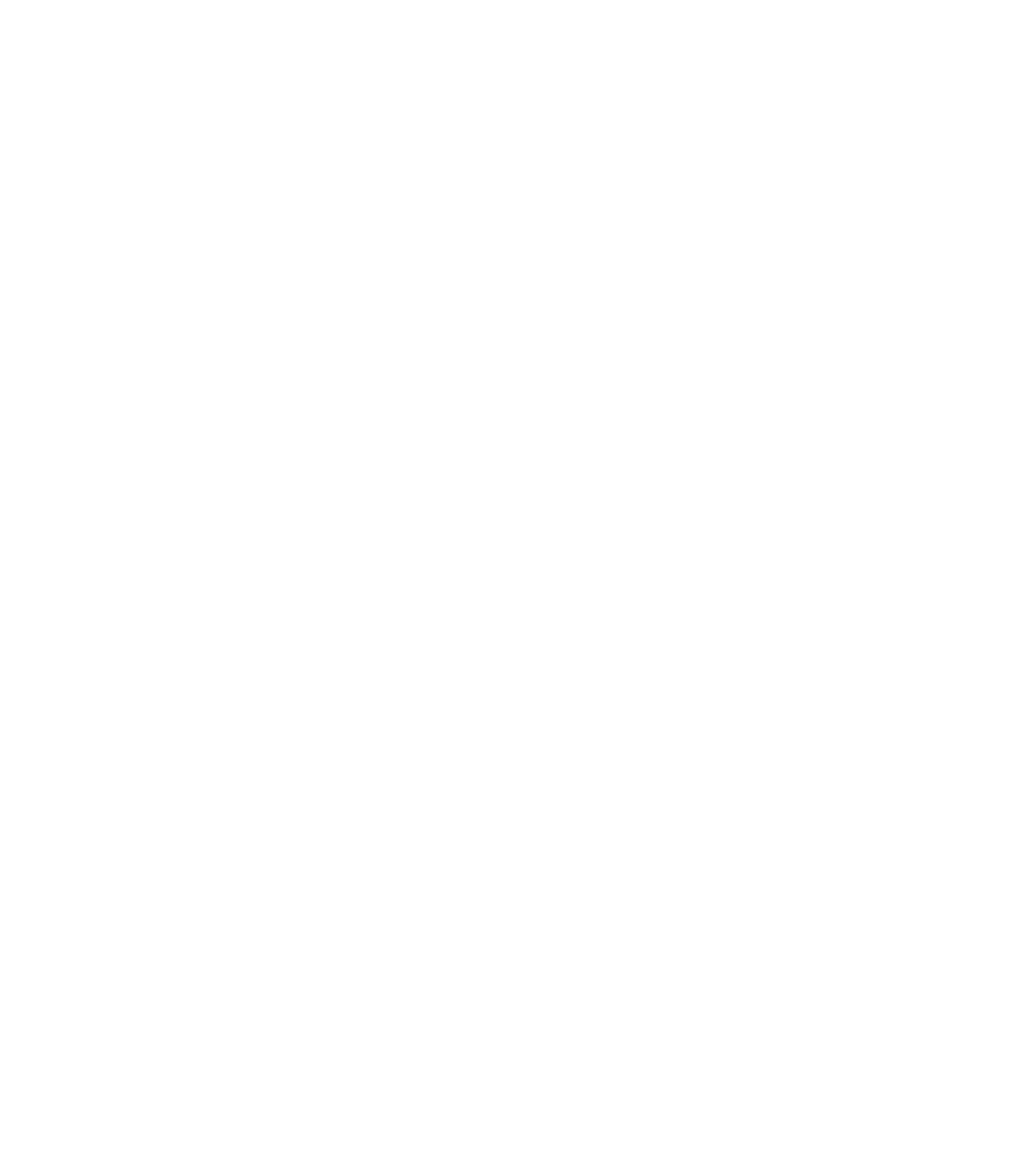
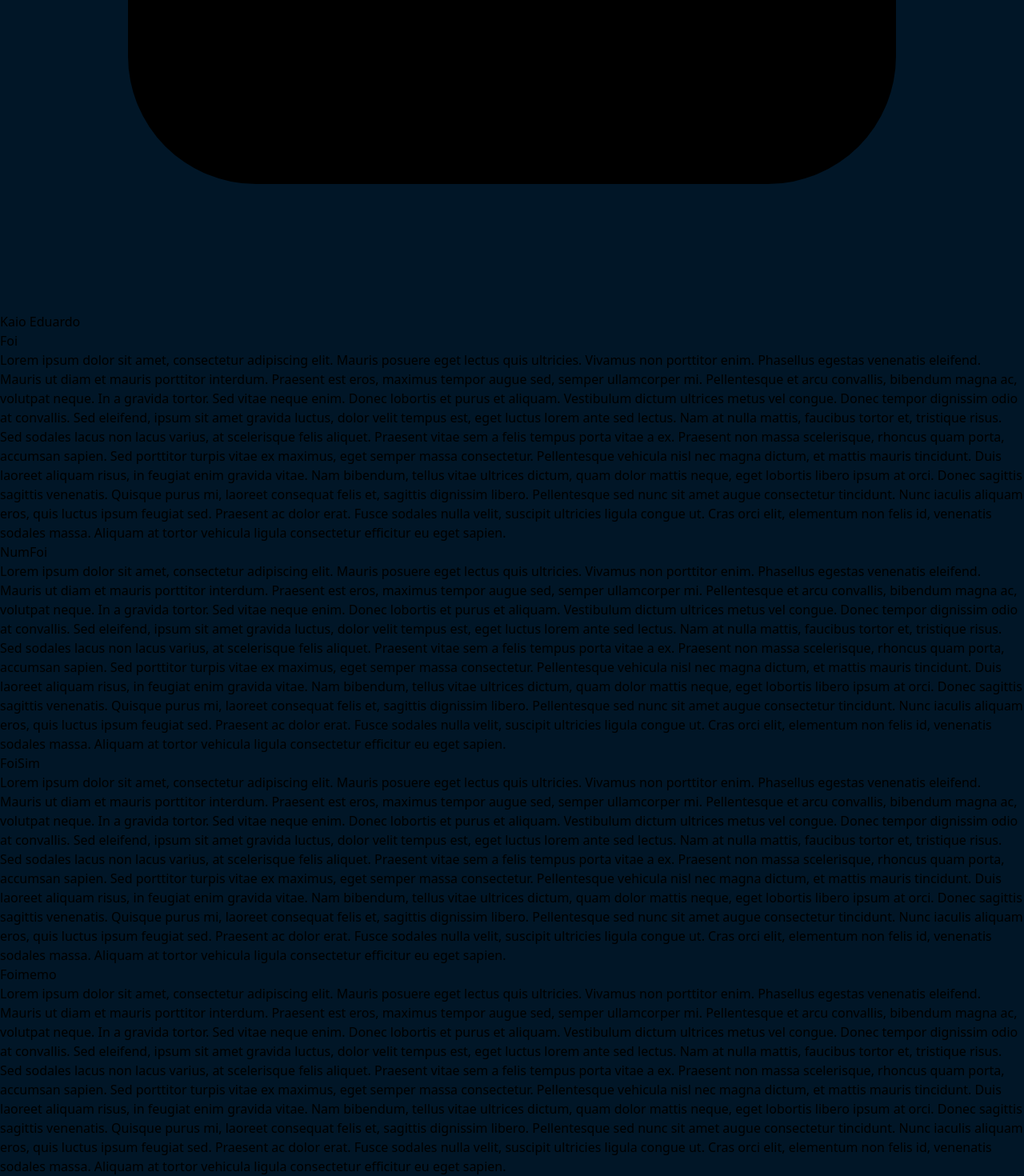
Before and after one commit to Kaioedsago/Kaioedsago.github.io, a React (Vite) app: page / in a window 1280 px wide. Shown: the part 890-2360 px from the top of the page at 80% size. Before the commit the page ends 800 px from the top, so only its background shows below. Built offline with nearby package versions, Linux system fonts and the light colour scheme.

Commit message:
Feat: End of the day

```diff
--- a/package.json
+++ b/package.json
@@ -11,6 +11,7 @@
     "preview": "vite preview"
   },
   "dependencies": {
+    "@heroicons/react": "^2.0.18",
     "react": "^18.2.0",
     "react-dom": "^18.2.0",
     "react-router-dom": "^6.16.0"
--- /dev/null
+++ b/src/components/Header.jsx
@@ -0,0 +1,23 @@
+import {CodeBracketSquareIcon} from '@heroicons/react/24/solid';
+
+const Header = () => {
+
+    return(
+        <div className='shadow-md w-full bg-white'>
+            <div className="md:px-10 py-4 px-7 ">
+                 <img src="" alt="" />{/* Logo Aqui */}
+                 <div className='flex text-2xl cursor-pointer gap-2'>
+                    <CodeBracketSquareIcon className='w-9 h-9 text-purple-900' />
+                    <span className='font-bold'>Kaio Eduardo</span>
+                 </div>
+                 {/* Nav Links */}
+                 <div>
+
+                 </div>
+            </div>
+        </div>
+    )
+
+}
+
+export default Header;
--- a/src/index.css
+++ b/src/index.css
@@ -1,3 +1,7 @@
 @tailwind base;
 @tailwind components;
 @tailwind utilities;
+
+body{
+    background-color: #011627;
+}
--- a/src/pages/Home.jsx
+++ b/src/pages/Home.jsx
@@ -1,9 +1,131 @@
+import Header from "../components/Header";
+
 const Home = () => {
-    return(
-        <>
-        <h1>Welcome??</h1>
-        </>
-    )
-}
+  return (
+    <>
+      <Header />
+      <div id="Foi">
+        <h1>Foi</h1>
+        <p>
+          Lorem ipsum dolor sit amet, consectetur adipiscing elit. Mauris
+          posuere eget lectus quis ultricies. Vivamus non porttitor enim.
+          Phasellus egestas venenatis eleifend. Mauris ut diam et mauris
+          porttitor interdum. Praesent est eros, maximus tempor augue sed,
+          semper ullamcorper mi. Pellentesque et arcu convallis, bibendum magna
+          ac, volutpat neque. In a gravida tortor. Sed vitae neque enim. Donec
+          lobortis et purus et aliquam. Vestibulum dictum ultrices metus vel
+          congue. Donec tempor dignissim odio at convallis. Sed eleifend, ipsum
+          sit amet gravida luctus, dolor velit tempus est, eget luctus lorem
+          ante sed lectus. Nam at nulla mattis, faucibus tortor et, tristique
+          risus. Sed sodales lacus non lacus varius, at scelerisque felis
+          aliquet. Praesent vitae sem a felis tempus porta vitae a ex. Praesent
+          non massa scelerisque, rhoncus quam porta, accumsan sapien. Sed
+          porttitor turpis vitae ex maximus, eget semper massa consectetur.
+          Pellentesque vehicula nisl nec magna dictum, et mattis mauris
+          tincidunt. Duis laoreet aliquam risus, in feugiat enim gravida vitae.
+          Nam bibendum, tellus vitae ultrices dictum, quam dolor mattis neque,
+          eget lobortis libero ipsum at orci. Donec sagittis sagittis venenatis.
+          Quisque purus mi, laoreet consequat felis et, sagittis dignissim
+          libero. Pellentesque sed nunc sit amet augue consectetur tincidunt.
+          Nunc iaculis aliquam eros, quis luctus ipsum feugiat sed. Praesent ac
+          dolor erat. Fusce sodales nulla velit, suscipit ultricies ligula
+          congue ut. Cras orci elit, elementum non felis id, venenatis sodales
+          massa. Aliquam at tortor vehicula ligula consectetur efficitur eu eget
+          sapien.
+        </p>
+      </div>
+      <div id="NumFoi">
+        <h1>NumFoi</h1>
+        <p>
+          Lorem ipsum dolor sit amet, consectetur adipiscing elit. Mauris
+          posuere eget lectus quis ultricies. Vivamus non porttitor enim.
+          Phasellus egestas venenatis eleifend. Mauris ut diam et mauris
+          porttitor interdum. Praesent est eros, maximus tempor augue sed,
+          semper ullamcorper mi. Pellentesque et arcu convallis, bibendum magna
+          ac, volutpat neque. In a gravida tortor. Sed vitae neque enim. Donec
+          lobortis et purus et aliquam. Vestibulum dictum ultrices metus vel
+          congue. Donec tempor dignissim odio at convallis. Sed eleifend, ipsum
+          sit amet gravida luctus, dolor velit tempus est, eget luctus lorem
+          ante sed lectus. Nam at nulla mattis, faucibus tortor et, tristique
+          risus. Sed sodales lacus non lacus varius, at scelerisque felis
+          aliquet. Praesent vitae sem a felis tempus porta vitae a ex. Praesent
+          non massa scelerisque, rhoncus quam porta, accumsan sapien. Sed
+          porttitor turpis vitae ex maximus, eget semper massa consectetur.
+          Pellentesque vehicula nisl nec magna dictum, et mattis mauris
+          tincidunt. Duis laoreet aliquam risus, in feugiat enim gravida vitae.
+          Nam bibendum, tellus vitae ultrices dictum, quam dolor mattis neque,
+          eget lobortis libero ipsum at orci. Donec sagittis sagittis venenatis.
+          Quisque purus mi, laoreet consequat felis et, sagittis dignissim
+          libero. Pellentesque sed nunc sit amet augue consectetur tincidunt.
+          Nunc iaculis aliquam eros, quis luctus ipsum feugiat sed. Praesent ac
+          dolor erat. Fusce sodales nulla velit, suscipit ultricies ligula
+          congue ut. Cras orci elit, elementum non felis id, venenatis sodales
+          massa. Aliquam at tortor vehicula ligula consectetur efficitur eu eget
+          sapien.
+        </p>
+      </div>
+      <div id="FoiSim">
+        <h1>FoiSim</h1>
+        <p>
+          Lorem ipsum dolor sit amet, consectetur adipiscing elit. Mauris
+          posuere eget lectus quis ultricies. Vivamus non porttitor enim.
+          Phasellus egestas venenatis eleifend. Mauris ut diam et mauris
+          porttitor interdum. Praesent est eros, maximus tempor augue sed,
+          semper ullamcorper mi. Pellentesque et arcu convallis, bibendum magna
+          ac, volutpat neque. In a gravida tortor. Sed vitae neque enim. Donec
+          lobortis et purus et aliquam. Vestibulum dictum ultrices metus vel
+          congue. Donec tempor dignissim odio at convallis. Sed eleifend, ipsum
+          sit amet gravida luctus, dolor velit tempus est, eget luctus lorem
+          ante sed lectus. Nam at nulla mattis, faucibus tortor et, tristique
+          risus. Sed sodales lacus non lacus varius, at scelerisque felis
+          aliquet. Praesent vitae sem a felis tempus porta vitae a ex. Praesent
+          non massa scelerisque, rhoncus quam porta, accumsan sapien. Sed
+          porttitor turpis vitae ex maximus, eget semper massa consectetur.
+          Pellentesque vehicula nisl nec magna dictum, et mattis mauris
+          tincidunt. Duis laoreet aliquam risus, in feugiat enim gravida vitae.
+          Nam bibendum, tellus vitae ultrices dictum, quam dolor mattis neque,
+          eget lobortis libero ipsum at orci. Donec sagittis sagittis venenatis.
+          Quisque purus mi, laoreet consequat felis et, sagittis dignissim
+          libero. Pellentesque sed nunc sit amet augue consectetur tincidunt.
+          Nunc iaculis aliquam eros, quis luctus ipsum feugiat sed. Praesent ac
+          dolor erat. Fusce sodales nulla velit, suscipit ultricies ligula
+          congue ut. Cras orci elit, elementum non felis id, venenatis sodales
+          massa. Aliquam at tortor vehicula ligula consectetur efficitur eu eget
+          sapien.
+        </p>
+      </div>
+      <div id="Foimemo">
+        <h1>Foimemo</h1>
+        <p>
+          Lorem ipsum dolor sit amet, consectetur adipiscing elit. Mauris
+          posuere eget lectus quis ultricies. Vivamus non porttitor enim.
+          Phasellus egestas venenatis eleifend. Mauris ut diam et mauris
+          porttitor interdum. Praesent est eros, maximus tempor augue sed,
+          semper ullamcorper mi. Pellentesque et arcu convallis, bibendum magna
+          ac, volutpat neque. In a gravida tortor. Sed vitae neque enim. Donec
+          lobortis et purus et aliquam. Vestibulum dictum ultrices metus vel
+          congue. Donec tempor dignissim odio at convallis. Sed eleifend, ipsum
+          sit amet gravida luctus, dolor velit tempus est, eget luctus lorem
+          ante sed lectus. Nam at nulla mattis, faucibus tortor et, tristique
+          risus. Sed sodales lacus non lacus varius, at scelerisque felis
+          aliquet. Praesent vitae sem a felis tempus porta vitae a ex. Praesent
+          non massa scelerisque, rhoncus quam porta, accumsan sapien. Sed
+          porttitor turpis vitae ex maximus, eget semper massa consectetur.
+          Pellentesque vehicula nisl nec magna dictum, et mattis mauris
+          tincidunt. Duis laoreet aliquam risus, in feugiat enim gravida vitae.
+          Nam bibendum, tellus vitae ultrices dictum, quam dolor mattis neque,
+          eget lobortis libero ipsum at orci. Donec sagittis sagittis venenatis.
+          Quisque purus mi, laoreet consequat felis et, sagittis dignissim
+          libero. Pellentesque sed nunc sit amet augue consectetur tincidunt.
+          Nunc iaculis aliquam eros, quis luctus ipsum feugiat sed. Praesent ac
+          dolor erat. Fusce sodales nulla velit, suscipit ultricies ligula
+          congue ut. Cras orci elit, elementum non felis id, venenatis sodales
+          massa. Aliquam at tortor vehicula ligula consectetur efficitur eu eget
+          sapien.
+        </p>
+      </div>
+    </>
+  );
+};
 
 export default Home;
```
Also changed, not shown: 1 other file (tests, documents, lock files or other folders).
